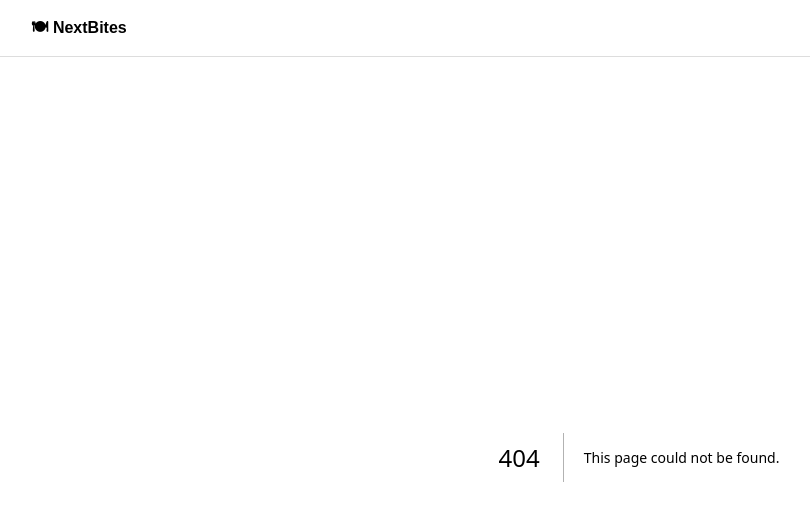
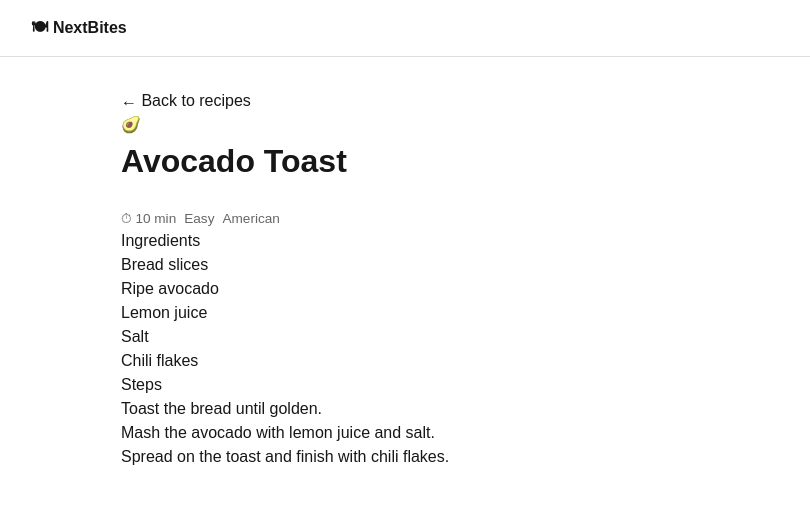
Before and after one commit to nithinsamuel1278-bit/nextbites, a Next.js app: page /recipe/avocado-toast in a window 1280 px wide. Before the commit this address had no page. Shown: the top 520 px of the page, without its empty margins (1-811 px from the left). Built offline with nearby package versions, Linux system fonts and the light colour scheme.

Commit message:
Add dynamic recipe detail route

```diff
--- /dev/null
+++ b/app/recipe/[id]/page.tsx
@@ -0,0 +1,41 @@
+import Link from "next/link";
+import { notFound } from "next/navigation";
+import { getRecipe } from "../../data/recipes";
+
+export default async function RecipePage({
+  params,
+}: {
+  params: Promise<{ id: string }>;
+}) {
+  const { id } = await params;
+  const recipe = getRecipe(id);
+
+  if (!recipe) notFound();
+
+  return (
+    <main>
+      <Link href="/" className="back">← Back to recipes</Link>
+      <div className="detail-art">{recipe.emoji}</div>
+      <h1>{recipe.title}</h1>
+      <div className="card-meta">
+        <span>⏱ {recipe.minutes} min</span>
+        <span>{recipe.difficulty}</span>
+        <span>{recipe.cuisine}</span>
+      </div>
+
+      <h2>Ingredients</h2>
+      <ul>
+        {recipe.ingredients.map((item) => (
+          <li key={item}>{item}</li>
+        ))}
+      </ul>
+
+      <h2>Steps</h2>
+      <ol>
+        {recipe.steps.map((step) => (
+          <li key={step}>{step}</li>
+        ))}
+      </ol>
+    </main>
+  );
+}
```
